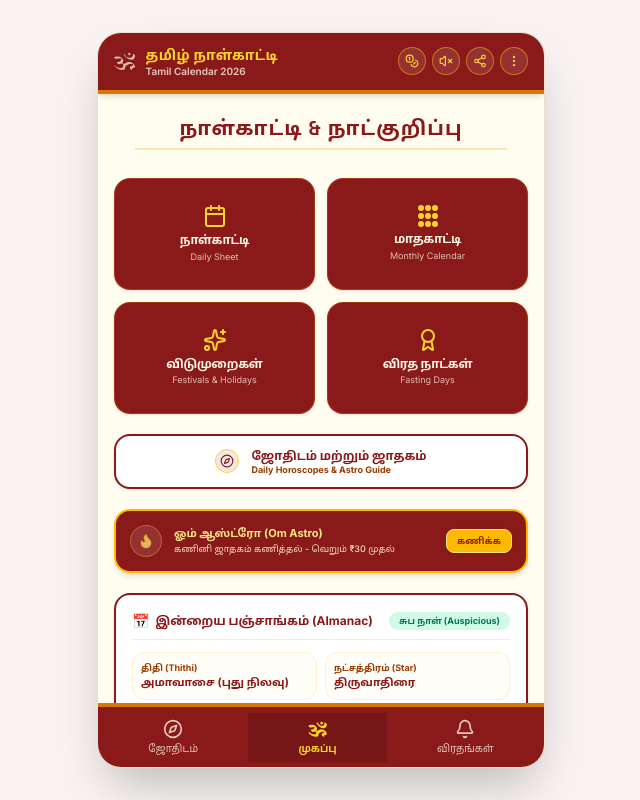
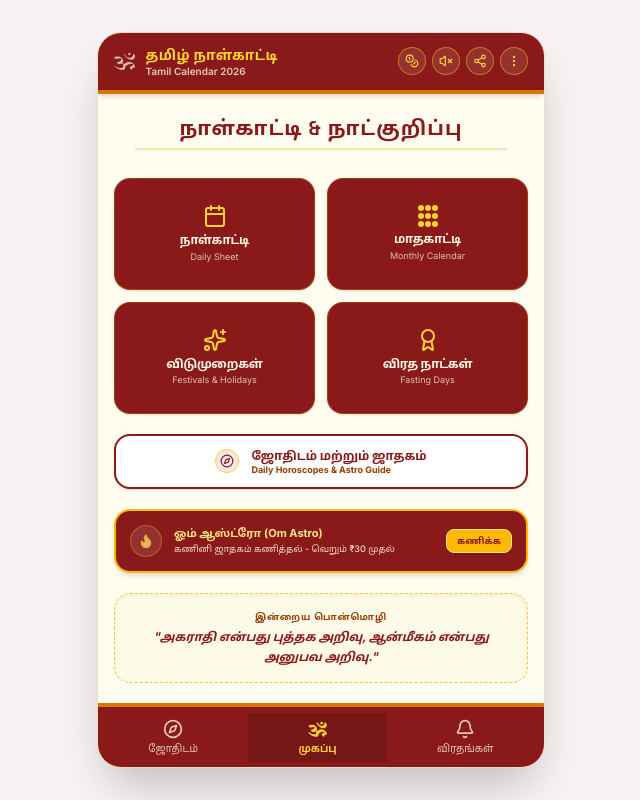
Before and after one commit to godwinrobby/TamilCalendar, a React (Vite) app: page /#/dashboard in a window 1280 px wide. Shown: the whole page, without its empty margins (319-959 px from the left). Built offline with nearby package versions, Linux system fonts and the light colour scheme.

Commit message:
refactor: move and redesign traditional date banner
Migrate the Tamil year and date metadata display from the app header to the daily calendar view for better visual alignment and UI consistency.

```diff
--- a/src/App.tsx
+++ b/src/App.tsx
@@ -343,68 +343,6 @@ export default function App() {
                   </button>
                 </div>
 
-                {/* Today's Panchangam (தினசரி பஞ்சாங்கம்) Widget */}
-                <div className="bg-white border-2 border-[#8A1A1A] rounded-2xl p-4 shadow-sm space-y-3" id="panchangam_widget">
-                  <div className="flex items-center justify-between border-b border-amber-500/20 pb-2">
-                    <h3 className="text-xs font-black text-[#8A1A1A] flex items-center space-x-1.5">
-                      <span className="text-sm">📅</span>
-                      <span>இன்றைய பஞ்சாங்கம் (Almanac)</span>
-                    </h3>
-                    <span className="text-[9px] font-black text-emerald-700 bg-emerald-100 px-2.5 py-0.5 rounded-full">
-                      {headerDateInfo.isAuspicious ? 'சுப நாள் (Auspicious)' : 'சாதாரண நாள்'}
-                    </span>
-                  </div>
-
-                  <div className="grid grid-cols-2 gap-2 text-[11px]">
-                    <div className="bg-amber-50/40 p-2 rounded-xl border border-amber-100">
-                      <span className="text-[9px] text-amber-800 font-bold block">திதி (Thithi)</span>
-                      <span className="font-extrabold text-[#8A1A1A]">{headerDateInfo.thithi}</span>
-                    </div>
-                    <div className="bg-amber-50/40 p-2 rounded-xl border border-amber-100">
-                      <span className="text-[9px] text-amber-800 font-bold block">நட்சத்திரம் (Star)</span>
-                      <span className="font-extrabold text-[#8A1A1A]">{headerDateInfo.nakshatram}</span>
-                    </div>
-                    <div className="bg-amber-50/40 p-2 rounded-xl border border-amber-100 col-span-2 flex justify-between items-center">
-                      <div>
-                        <span className="text-[9px] text-amber-800 font-bold block">நல்ல நேரம் (Auspicious Time)</span>
-                        <span className="font-extrabold text-[#8A1A1A] text-[10px]">காலை: {headerDateInfo.nallaNeram.morning} • மாலை: {headerDateInfo.nallaNeram.evening}</span>
-                      </div>
-                    </div>
-                    <div className="bg-amber-50/40 p-2 rounded-xl border border-amber-100 col-span-2">
-                      <span className="text-[9px] text-amber-800 font-bold block">யோகம் (Yogam)</span>
-                      <span className="font-extrabold text-[#8A1A1A]">{headerDateInfo.yogam}</span>
-                    </div>
-                  </div>
-
-                  <div className="bg-rose-50/40 p-3 rounded-xl border border-rose-100/60 text-[11px] space-y-1.5">
-                    <div className="flex justify-between">
-                      <span className="font-semibold text-rose-900">ராகு காலம் (Rahu):</span>
-                      <span className="font-bold text-rose-950">{headerDateInfo.raghuKalam}</span>
-                    </div>
-                    <div className="flex justify-between">
-                      <span className="font-semibold text-amber-900">எமகண்டம் (Yama):</span>
-                      <span className="font-bold text-amber-950">{headerDateInfo.yamagandam}</span>
-                    </div>
-                    <div className="flex justify-between">
-                      <span className="font-semibold text-emerald-900">சூலம் & பரிகாரம்:</span>
-                      <span className="font-bold text-emerald-950">{headerDateInfo.soolam} ({headerDateInfo.parigaram})</span>
-                    </div>
-                  </div>
-
-                  {headerDateInfo.festivals.length > 0 && (
-                    <div className="bg-amber-100/55 p-3 rounded-xl border border-amber-200/50">
-                      <span className="text-[9px] uppercase tracking-wider font-extrabold text-amber-800 block mb-1">விசேஷங்கள் / விரதங்கள்</span>
-                      <div className="flex flex-wrap gap-1 mt-1">
-                        {headerDateInfo.festivals.map((fest, idx) => (
-                          <span key={idx} className="bg-[#8A1A1A] text-white font-extrabold text-[9px] px-2 py-0.5 rounded-lg">
-                            {fest}
-                          </span>
-                        ))}
-                      </div>
-                    </div>
-                  )}
-                </div>
-
                 {/* Spiritual Quote Block */}
                 <div className="bg-[#FCF8E3]/60 border border-dashed border-amber-400/80 rounded-2xl p-4 text-center shadow-inner relative flex flex-col justify-center min-h-[90px]" id="desktop_quote_panel">
                   <span className="text-[9px] uppercase font-black tracking-widest text-amber-800 block mb-1">இன்றைய பொன்மொழி</span>
--- a/src/components/DailyCalendarView.tsx
+++ b/src/components/DailyCalendarView.tsx
@@ -215,6 +215,57 @@ export default function DailyCalendarView({ initialDate, onClose }: DailyCalenda
               </div>
             </div>
 
+            {/* Traditional Date Banner Section (Exactly as per image) */}
+            <div className="bg-[#FFFDF5] px-5 py-4 border-b-2 border-[#8A1A1A]/10" id="traditional_date_banner_section">
+              {/* Top Meta Details Row */}
+              <div className="flex items-center justify-between text-center pb-2.5" id="traditional_header_metadata">
+                {/* Left Side: Tamil Year */}
+                <div className="flex flex-col items-start leading-none" id="meta_tamil_year">
+                  <span className="text-[9px] md:text-[10px] uppercase font-bold tracking-wider text-amber-800/80">TAMIL YEAR</span>
+                  <span className="text-xs md:text-sm font-extrabold text-[#8A1A1A] mt-1">{calendarInfo.tamilYear} வருடம்</span>
+                </div>
+
+                {/* Center Badge: Gregorian Year + Tamil Year Pill */}
+                <div className="bg-amber-100/75 border border-amber-300 px-3.5 py-1 rounded-full text-[11px] font-black text-amber-900 shadow-sm" id="meta_center_pill">
+                  {engYear} {calendarInfo.tamilYear}
+                </div>
+
+                {/* Right Side: Day Of Week */}
+                <div className="flex flex-col items-end leading-none" id="meta_day_of_week">
+                  <span className="text-[9px] md:text-[10px] uppercase font-bold tracking-wider text-amber-800/80">DAY OF WEEK</span>
+                  <span className="text-xs md:text-sm font-extrabold text-[#8A1A1A] mt-1">{calendarInfo.dayOfWeek}</span>
+                </div>
+              </div>
+
+              {/* Dotted Divider */}
+              <div className="border-t-2 border-dashed border-[#8A1A1A]/20 w-full my-2.5"></div>
+
+              {/* Gregorian and Tamil Dates side-by-side with Vertical Divider */}
+              <div className="flex items-center justify-around py-1" id="traditional_date_cards_container">
+                {/* Left Card: Gregorian Day */}
+                <div className="w-[45%] bg-[#FFF9D6] border-2 border-[#8A1A1A] rounded-2xl p-3 flex flex-col items-center justify-center shadow-inner" id="card_gregorian">
+                  <span className="text-4xl md:text-5xl font-black text-[#8A1A1A] tracking-tight">{engDay}</span>
+                  <span className="text-[10px] md:text-xs font-black text-amber-900 mt-1 uppercase text-center">
+                    {getEngMonthInTamil(selectedDateStr)} {engYear}
+                  </span>
+                </div>
+
+                {/* Vertical Divider Line */}
+                <div className="w-[1px] bg-amber-500/30 h-16" id="card_vertical_divider"></div>
+
+                {/* Right Card: Tamil Month & Tamil Day */}
+                <div className="w-[45%] bg-[#FFFCE8] border border-amber-300 rounded-2xl p-3 flex flex-col items-center justify-center shadow-sm" id="card_tamil">
+                  <span className="text-[9px] md:text-[10px] uppercase font-black text-amber-700">தமிழ் மாதம்</span>
+                  <span className="text-2xl md:text-3xl font-black text-[#8A1A1A] tracking-tight mt-1">
+                    {calendarInfo.tamilMonth}
+                  </span>
+                  <span className="text-2xl md:text-3xl font-extrabold text-[#D97706] tracking-tight mt-0.5">
+                    {calendarInfo.tamilDay}
+                  </span>
+                </div>
+              </div>
+            </div>
+
             {/* 4 Detailed Rows with Dividers */}
             <div className="flex-grow divide-y divide-[#8A1A1A]/10" id="astrology_rows_container">
 
```
